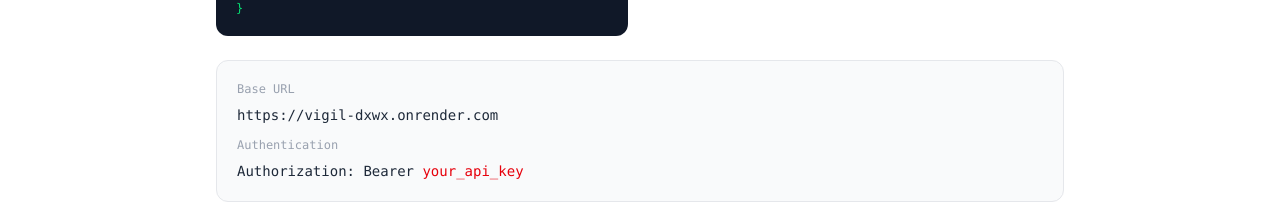
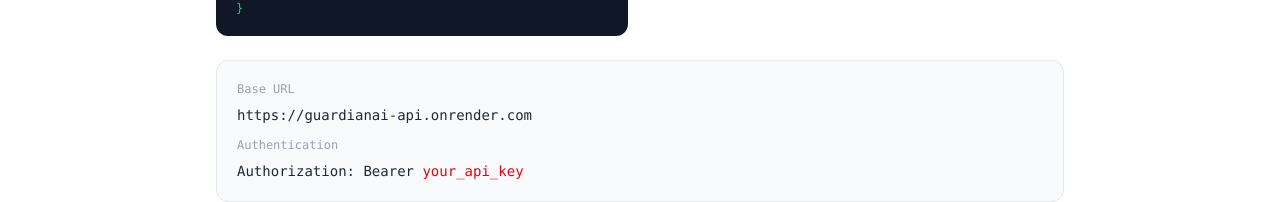
Before and after one commit to MilaimDelija/guardianai, a Next.js app: page / in a window 1280 px wide. Shown: the part 2972-3174 px from the top of the page. Built offline with nearby package versions, Linux system fonts and the light colour scheme.

Commit message:
fix: update API base URL and GitHub link

```diff
--- a/app/page.tsx
+++ b/app/page.tsx
@@ -275,7 +275,7 @@ export default function Home() {
           </div>
           <div className="mt-6 bg-gray-50 border border-gray-200 rounded-xl p-5 font-mono text-sm">
             <div className="text-gray-400 text-xs mb-2">Base URL</div>
-            <div className="text-gray-800">https://vigil-dxwx.onrender.com</div>
+            <div className="text-gray-800">https://guardianai-api.onrender.com</div>
             <div className="text-gray-400 text-xs mt-3 mb-2">Authentication</div>
             <div className="text-gray-800">Authorization: Bearer <span className="text-red-600">your_api_key</span></div>
           </div>
@@ -377,7 +377,7 @@ export default function Home() {
             <span>· by Neuronium Engineers · Frankfurt am Main</span>
           </div>
           <div className="flex items-center gap-6">
-            <a href="https://github.com/MilaimDelija/vigil" target="_blank" className="hover:text-gray-600">GitHub</a>
+            <a href="https://github.com/MilaimDelija/guardianai" target="_blank" className="hover:text-gray-600">GitHub</a>
             <a href="mailto:contact@neuronium.engineer" className="hover:text-gray-600">Contact</a>
             <span>Apache 2.0</span>
           </div>
```
